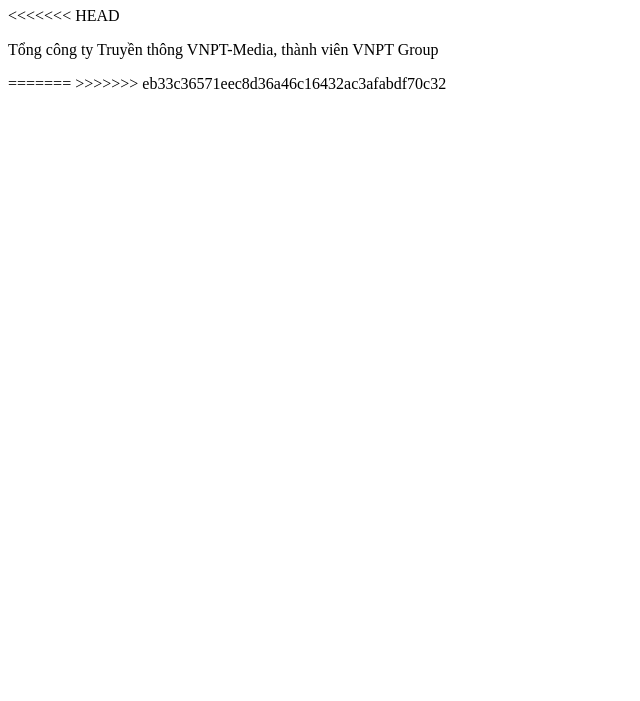
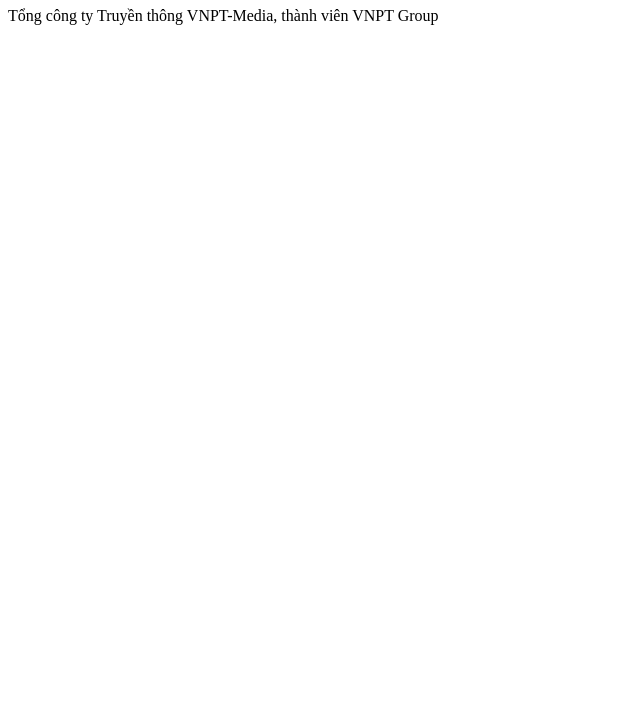
Before and after one commit to smartdevop/MyBlog, a plain HTML site: page about.html in a window 1280 px wide. Shown: the part 99-800 px from the top of the page, without its empty margins (0-640 px from the left). Drawn offline with Linux system fonts and the light colour scheme.

Commit message:
resolve conflict

```diff
--- a/about.html
+++ b/about.html
@@ -5,9 +5,6 @@
     <body>
         <a href="index.html">Homepage</a>
         <h1>About us</h1>
-<<<<<<< HEAD
         <p>Tổng công ty Truyền thông VNPT-Media, thành viên VNPT Group</p>
-=======
->>>>>>> eb33c36571eec8d36a46c16432ac3afabdf70c32
     </body>
 </html>
```
